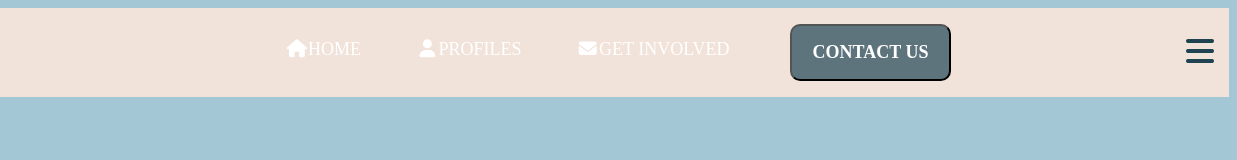
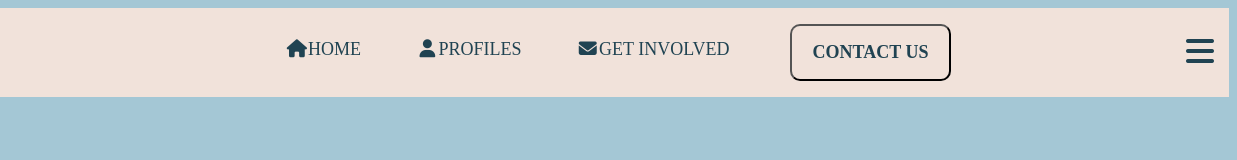
Before and after one commit to depresso-ncake/Final-project, a plain HTML site: page navbar.html in a window 1280 px wide. Shown: the full height of the page, 43-1280 px from the left. Drawn offline with Linux system fonts and the light colour scheme.

Commit message:
Update navbar.css

```diff
--- a/navbar.css
+++ b/navbar.css
@@ -66,14 +66,14 @@ margin-right: 25px;
 
 /*Button Code Below*/
 button{
-    background-color: rgb(94,116,125);
+    background-color: #F1E2DA;
     margin-left: 20px;
     border-radius: 10px;
 }
 
 
 button a{
-    color: white;
+    color: #204352;
     font-weight: bold;
     font-size: 15px;
 }
@@ -83,7 +83,7 @@ button a{
 
 /*Animation Code for Nav. Listing*/
 .navbar a:link{
-    color:rgb(255, 255, 255);
+    color:#204352;
     text-decoration:none;
     display:block;
     text-align:center;
@@ -96,7 +96,9 @@ button a{
 
 .navbar a:hover{
     text-decoration: underline;
-    background-color: #ffffff
+    background-color: #204352;
+    text-decoration-color: #feeeea;
+    color: #feeeea;
     }
 
 
```
